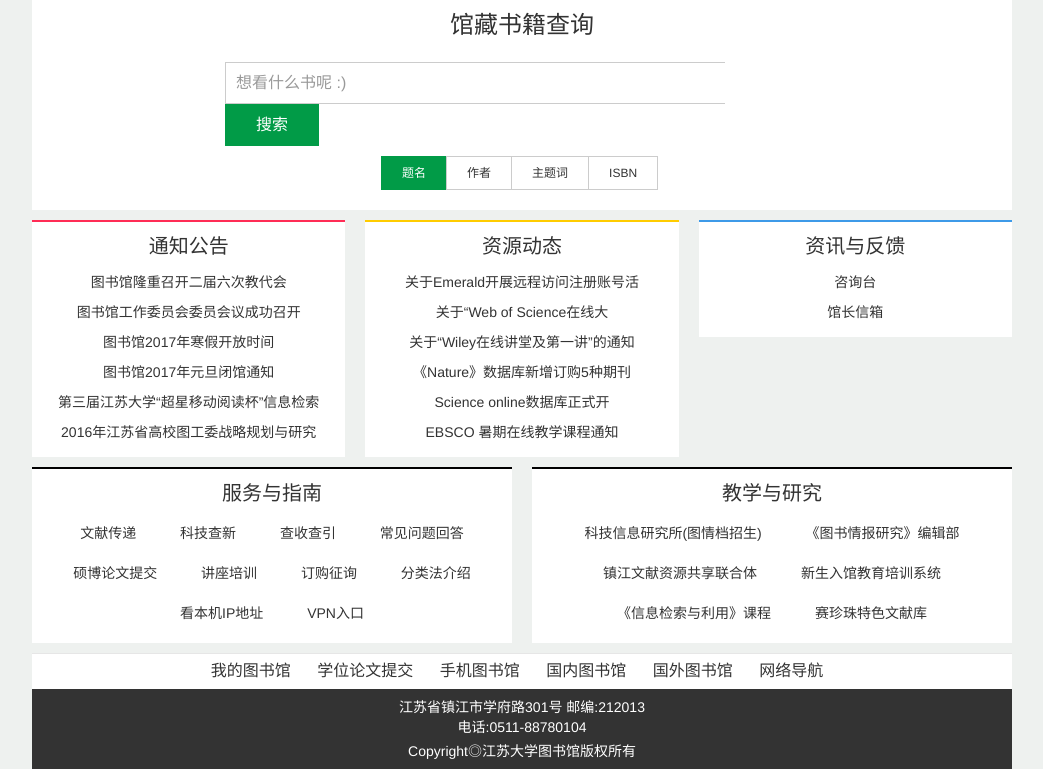
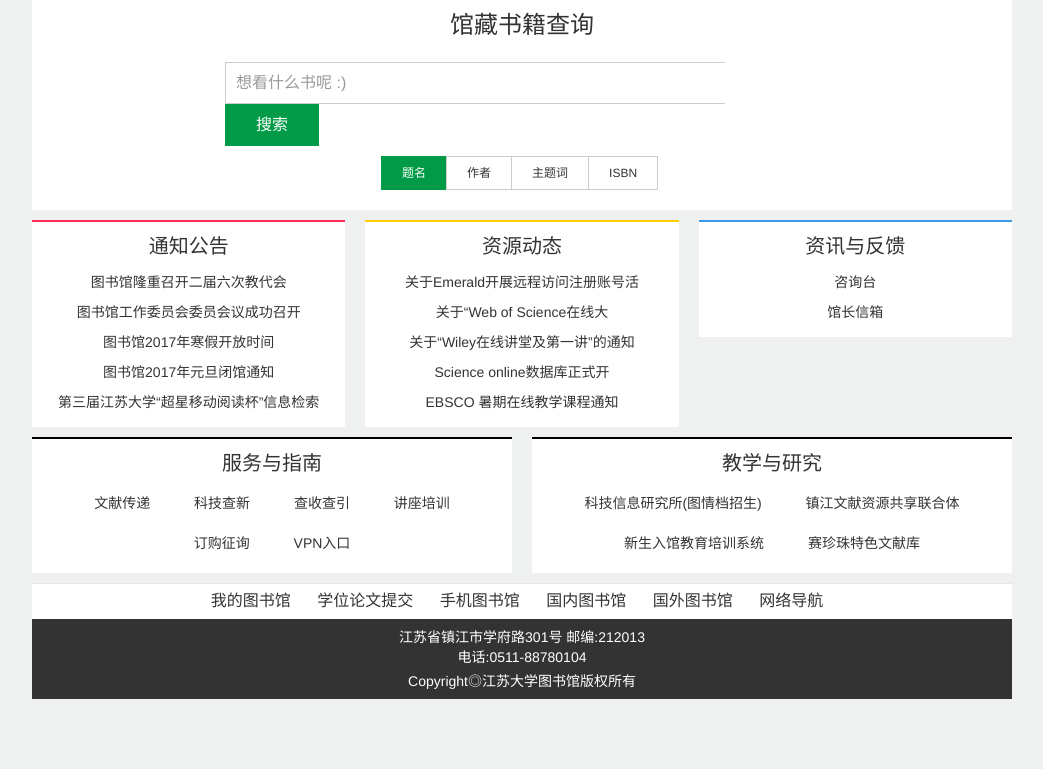
Before and after one commit to amenzai/responsive-library, a website: page src/index.html in a window 1280 px wide. Shown: the part 100-869 px from the top of the page, without its empty margins (118-1161 px from the left). After the commit the page ends 800 px from the top, so only its background shows below. Drawn offline with nearby package versions, Linux system fonts and the light colour scheme; files that its build step writes are made by us from their sources; files whose address does not match are found by name.

Commit message:
修改一些BUG

```diff
--- a/src/index.html
+++ b/src/index.html
@@ -82,7 +82,6 @@
             <li><a href="notice.html"> 图书馆2017年寒假开放时间</a></li>
             <li><a href="notice.html">图书馆2017年元旦闭馆通知</a></li>
             <li><a href="notice.html">第三届江苏大学“超星移动阅读杯”信息检索</a></li>
-            <li><a href="notice.html">2016年江苏省高校图工委战略规划与研究</a></li>
           </ul>
         </div>
       </div>
@@ -93,7 +92,6 @@
             <li><a href="notice.html">关于Emerald开展远程访问注册账号活</a></li>
             <li><a href="notice.html">关于“Web of Science在线大</a></li>
             <li><a href="notice.html">关于“Wiley在线讲堂及第一讲”的通知</a></li>
-            <li><a href="notice.html">《Nature》数据库新增订购5种期刊</a></li>
             <li><a href="notice.html">Science online数据库正式开</a></li>
             <li><a href="notice.html">EBSCO 暑期在线教学课程通知</a></li>
           </ul>
@@ -115,12 +113,8 @@
             <li><a href="">文献传递</a></li>
             <li><a href="">科技查新</a></li>
             <li><a href="">查收查引</a></li>
-            <li><a href="">常见问题回答</a></li>
-            <li><a href="">硕博论文提交</a></li>
             <li><a href="">讲座培训</a></li>
             <li><a href="">订购征询</a></li>
-            <li><a href="">分类法介绍</a></li>
-            <li><a href="">看本机IP地址</a></li>
             <li><a href="">VPN入口</a></li>
           </ul>
         </div>
@@ -130,10 +124,8 @@
           <h2 class="ta-c">教学与研究</h2>
           <ul>
             <li><a href="">科技信息研究所(图情档招生)</a></li>
-            <li><a href="">《图书情报研究》编辑部</a></li>
             <li><a href="">镇江文献资源共享联合体</a></li>
             <li><a href="">新生入馆教育培训系统</a></li>
-            <li><a href="">《信息检索与利用》课程</a></li>
             <li><a href="">赛珍珠特色文献库</a></li>
           </ul>
         </div>
--- a/src/styles/index.less
+++ b/src/styles/index.less
@@ -305,7 +305,7 @@
           margin-top: -2px;
         }
         a {
-          padding: 10px 30px 10px 20px;
+          padding: 10px 20px 10px 20px;
           line-height: 20px;
           &:hover {
             background-color: @bg-dark;
--- a/src/styles/widget/grid.less
+++ b/src/styles/widget/grid.less
@@ -52,10 +52,12 @@
   padding-right: 10px;
   padding-left: 10px;
 }
+
 .line {
   margin-left: -10px;
   margin-right: -10px;
 }
+
 @media (min-width: 320px) {
   .wrap {
     width: 100%;
```
Lines whose indentation alone changed are shown as unchanged.
